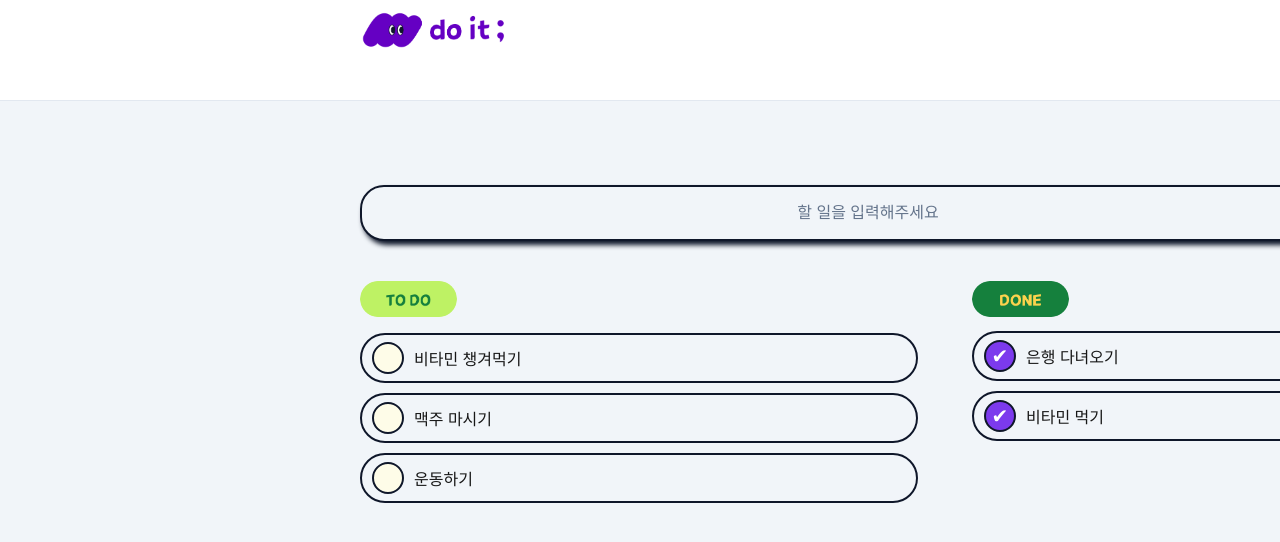
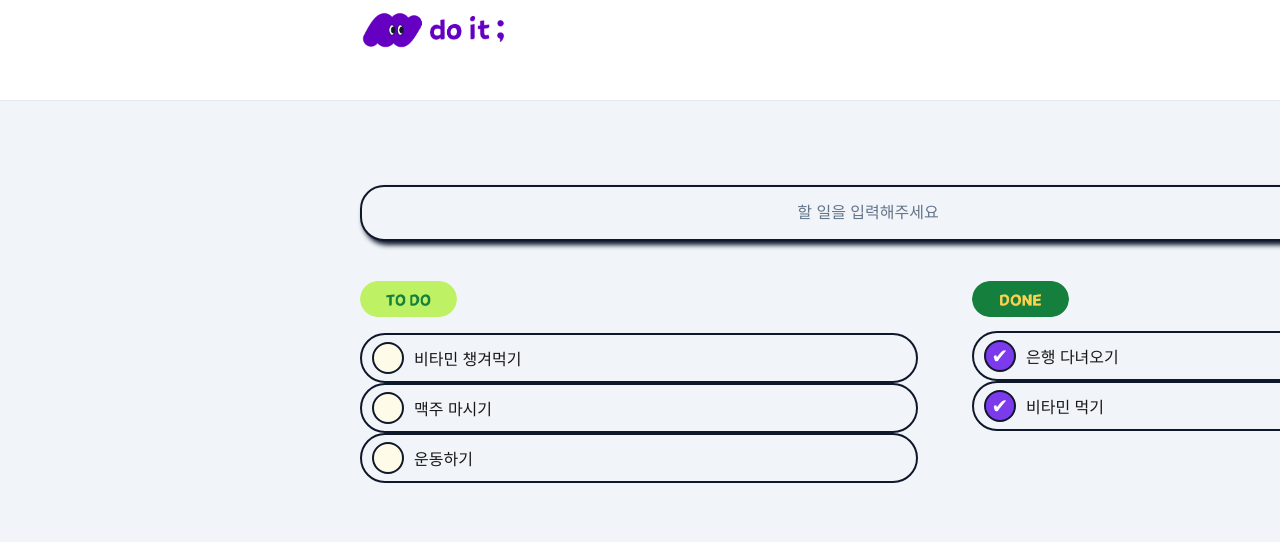
Before and after one commit to tuy112/JH-TodoList, a Next.js app: page / in a window 1280 px wide. Shown: the top 542 px of the page. Built offline with nearby package versions, Linux system fonts and the light colour scheme; no server answers.

Commit message:
메인 페이지 API 연동 시작 [중간커밋]

```diff
--- a/app/page.tsx
+++ b/app/page.tsx
@@ -1,17 +1,32 @@
 "use client";
 
 import { useEffect, useState } from 'react';
-// import { useRouter } from 'next/router';
+import Link from 'next/link';
 import styles from "./styles/page.module.css";
 
 export default function Home() {
-    // const router = useRouter();
     const [buttonValue, setButtonValue] = useState("+ 추가하기");
+    const [todos, setTodos] = useState([]);
+    const [tenantId] = useState("");
 
-    // const goDetail = (id : number) => {
-    //   router.push(`/sub?id=${id}`);
-    // };
+    // 1. 할 일 목록
+    useEffect(() => {
+      const fetchTodos = async () => {
+        const response = await fetch(`https://assignment-todolist-api.vercel.app/api/${tenantId}/items`);
+          const data = await response.json();
+          setTodos(data);
+          console.log("data" + data);
+      };
+      fetchTodos();
+    }, [tenantId]);
 
+    // 2. 할 일 추가
+
+
+    // 3. 할 일 입력 핸들러
+
+
+    // 4. 화면 줄이기
     useEffect(() => {
       const handleResize = () => {
         const width = window.innerWidth;
@@ -57,58 +72,43 @@ export default function Home() {
             <div className={styles.tableWrap}>
               <img className={styles.todoImg} src="/images/todo.png" alt="todo" />
               <ul className={styles.todoTable}>
+                <Link href="/sub">
                   <li className={styles.checkList}>
-                  <input
-                      type="checkbox"
-                      className={styles.checkRadio}
-                    />
-                  <label className={styles.checkBoxLabel}>
-                    비타민 챙겨먹기
-                  </label>
+                    <input type="checkbox" className={styles.checkRadio} />
+                    <label className={styles.checkBoxLabel}>비타민 챙겨먹기</label>
                   </li>
-              <li className={styles.checkList} >
-                <input
-                    type="checkbox"
-                    className={styles.checkRadio}
-                  />
-                <label className={styles.checkBoxLabel}>
-                  맥주 마시기
-                </label>
+                </Link>
+
+                <Link href="/sub">
+                  <li className={styles.checkList}>
+                    <input type="checkbox" className={styles.checkRadio} />
+                    <label className={styles.checkBoxLabel}>맥주 마시기</label>
                   </li>
+                </Link>
+
+                <Link href="/sub">
                   <li className={styles.checkList}>
-                <input
-                    type="checkbox"
-                    className={styles.checkRadio}
-                  />
-                <label className={styles.checkBoxLabel}>
-                  운동하기
-                </label>
+                    <input type="checkbox" className={styles.checkRadio} />
+                    <label className={styles.checkBoxLabel}>운동하기</label>
                   </li>
+                </Link>
               </ul>
 
               <img className={styles.doneImg} src="/images/done.png" alt="todo" />
               <ul className={styles.doneTable}>
+                <Link href="/sub">
+                  <li className={styles.checkList}>
+                    <input type="checkbox" className={styles.checkRadio} checked />
+                    <label className={styles.checkBoxLabel}>은행 다녀오기</label>
+                  </li>
+                </Link>
 
+                <Link href="/sub">
                   <li className={styles.checkList}>
-                <input
-                    type="checkbox"
-                    className={styles.checkRadio}
-                    checked
-                  />
-                <label className={styles.checkBoxLabel}>
-                  은행 다녀오기
-                </label>
+                    <input type="checkbox" className={styles.checkRadio} checked />
+                    <label className={styles.checkBoxLabel}>비타민 먹기</label>
                   </li>
-              <li className={styles.checkList}>
-                <input
-                    type="checkbox"
-                    className={styles.checkRadio}
-                    checked
-                  />
-                <label className={styles.checkBoxLabel}>
-                  비타민 먹기
-                </label>
-              </li>
+                </Link>
               </ul>
             </div>
           </section>
```
Lines whose indentation alone changed are shown as unchanged.
